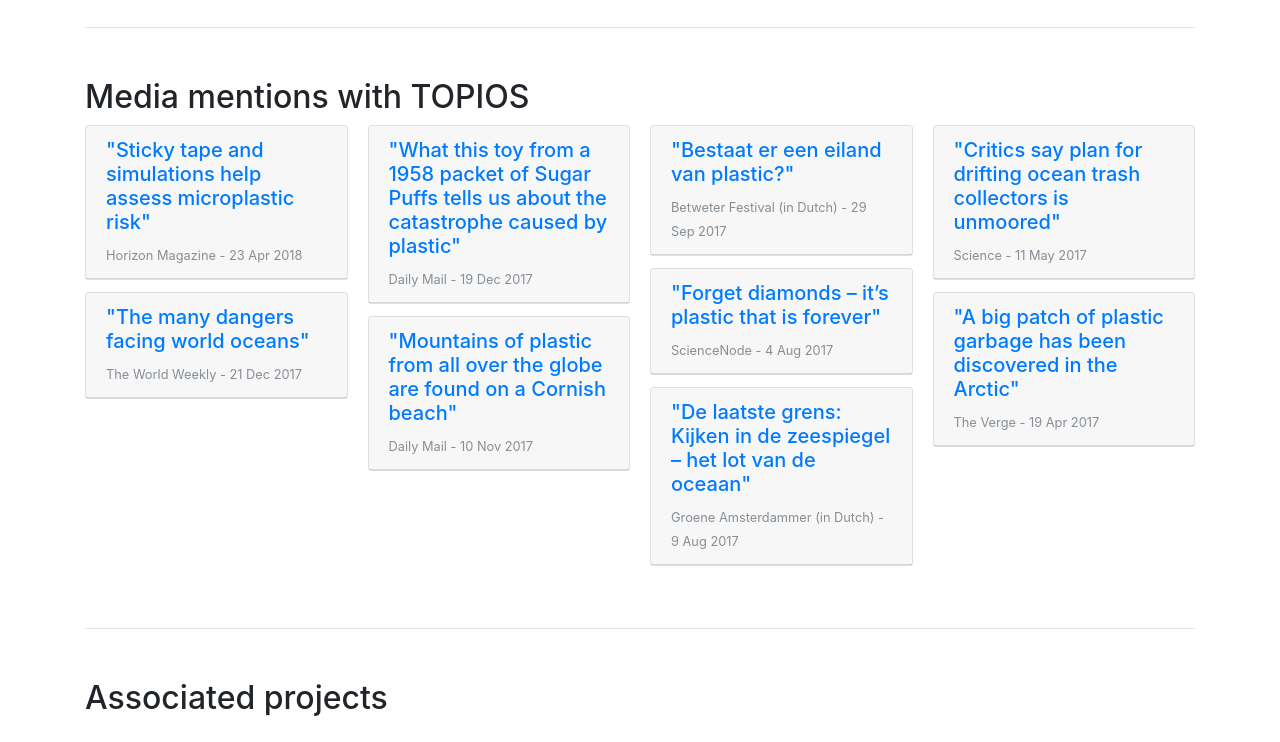
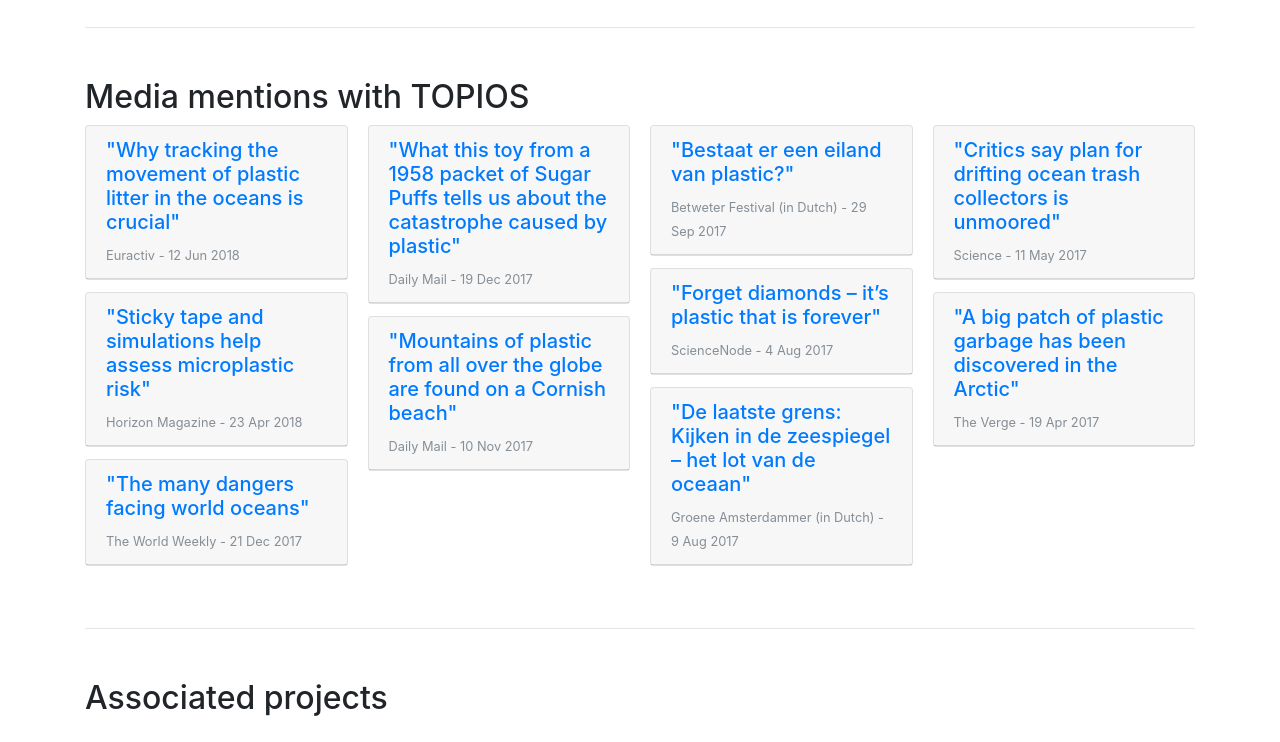
Before and after one commit to OceanParcels/TOPIOS, a plain HTML site: page docs/index.html in a window 1280 px wide. Shown: the part 3560-4302 px from the top of the page. Drawn offline with Linux system fonts and the light colour scheme; files whose address does not match are found by name.

Commit message:
Adding oped euractiv

```diff
--- a/docs/index.html
+++ b/docs/index.html
@@ -522,6 +522,15 @@
 
   <div class="card-columns">
 
+    <a href="https://www.euractiv.com/section/energy-environment/opinion/why-tracking-the-movement-of-plastic-litter-in-the-oceans-is-crucial/">
+      <div class="card">
+        <div class="card-header" role="tab">
+          <h5>"Why tracking the movement of plastic litter in the oceans is crucial"</h5>
+          <small class="text-muted">Euractiv - 12 Jun 2018</small>
+        </div>
+      </div>
+    </a>
+
     <a href="https://horizon-magazine.eu/article/sticky-tape-and-simulations-help-assess-microplastic-risk_en.html">
       <div class="card">
         <div class="card-header" role="tab">
```
